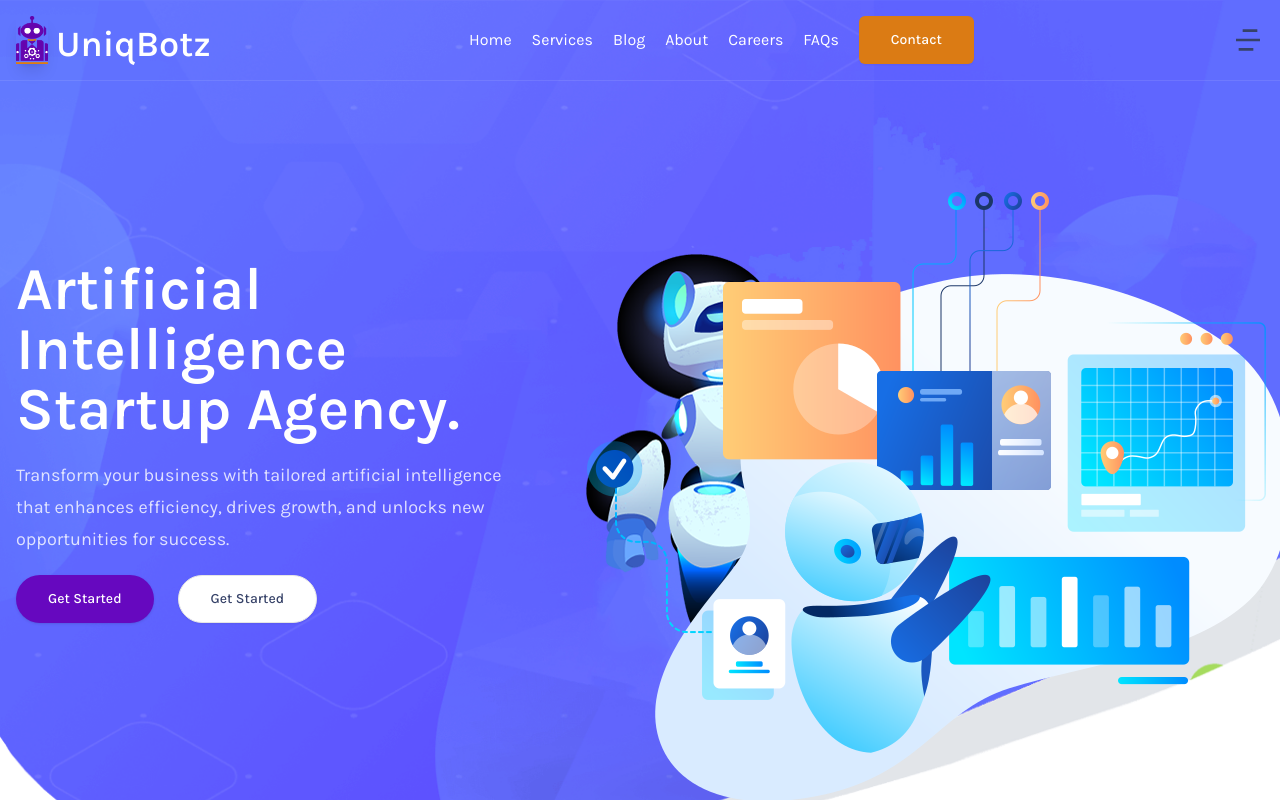
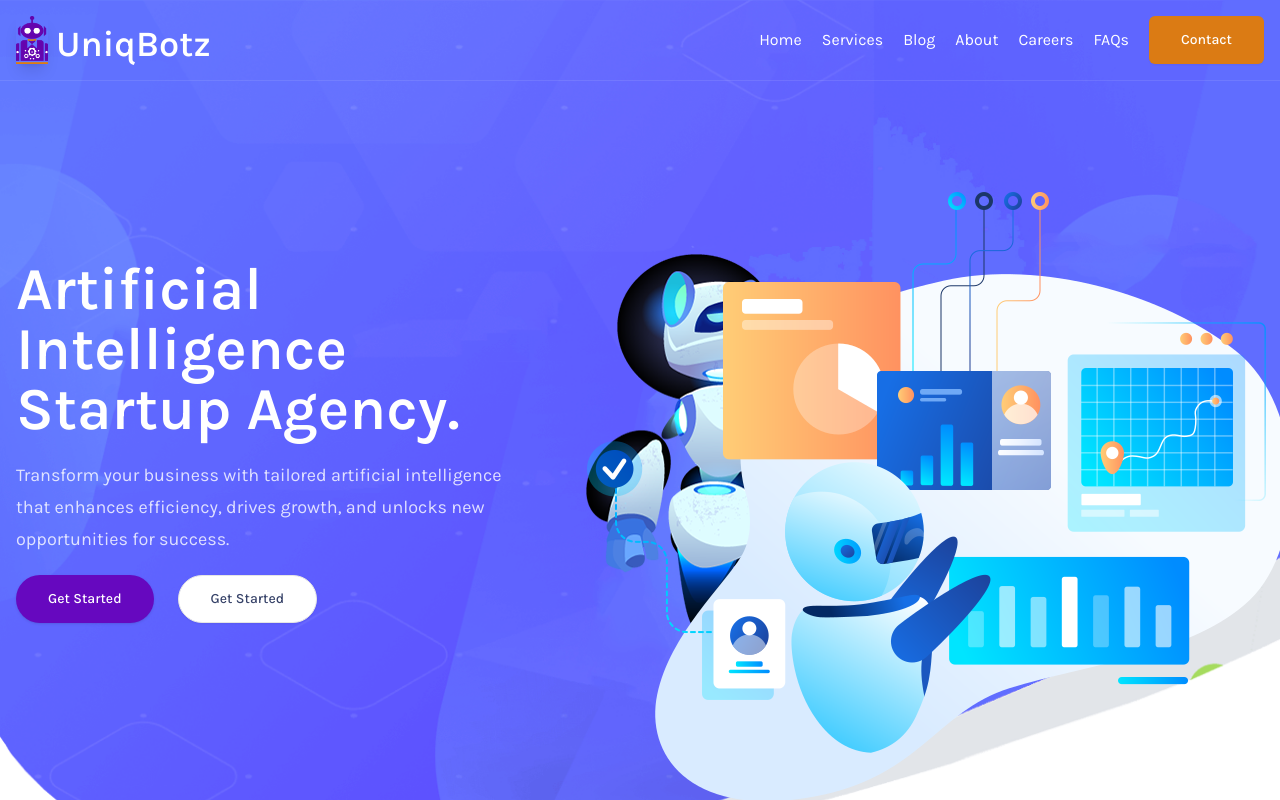
Before and after one commit to ShaziaFarheen74/uniqbotz, a Next.js app: page / in a window 1280 px wide. Shown: the top 800 px of the page. Built offline with nearby package versions, Linux system fonts and the light colour scheme.

Commit message:
remove hamburger from large screens

```diff
--- a/components/navbar.tsx
+++ b/components/navbar.tsx
@@ -90,7 +90,7 @@ export function Navbar() {
                         ))
                     }
                 </ul>
-                <MenuIcon className="h-8 fill-foreground w-8 cursor-pointer" onClick={handleToggle} />
+                <MenuIcon className="md:hidden h-8 fill-foreground w-8 cursor-pointer" onClick={handleToggle} />
             </Wrapper>
         </header>
     )
```
